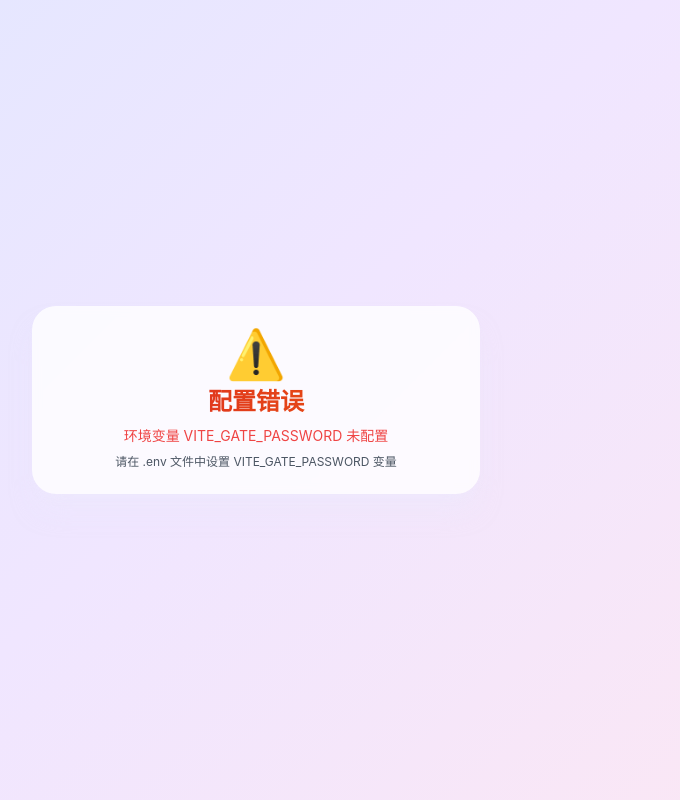
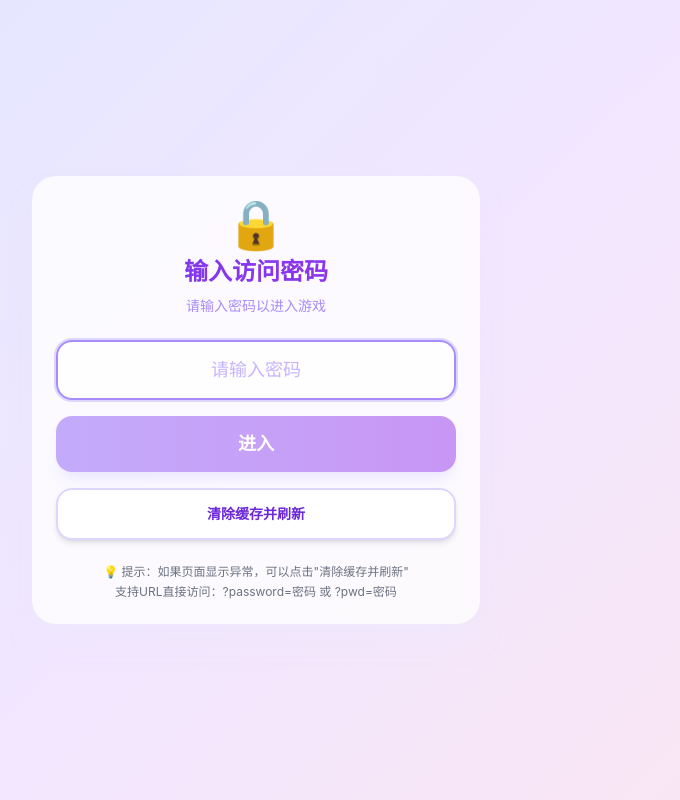
Before and after one commit to crt106/whos_undercover, a React (Vite) app in the folder client/: page / in a window 1280 px wide. Shown: the whole page, without its empty margins (384-1064 px from the left). Built offline with nearby package versions, Linux system fonts and the light colour scheme; no server answers.

Commit message:
支持URL中password和pwd参数进行密码验证

```diff
--- a/client/src/App.jsx
+++ b/client/src/App.jsx
@@ -14,22 +14,19 @@ function getPlayerId() {
   return id;
 }
 
+function generateSessionId() {
+  return 'sess_' + Math.random().toString(36).slice(2, 10) + Date.now().toString(36);
+}
+
 export default function App() {
   const [authed, setAuthed] = useState(() => {
-    if (localStorage.getItem('wuc_authed') === '1') return true;
-    // 支持 URL 携带密码直接进入，如 ?pwd=crt106
+    // 如果已有有效的 sessionId，认为已认证
+    return !!localStorage.getItem('gameSessionId');
+  });
+  const [urlAuthPending, setUrlAuthPending] = useState(() => {
+    // 检查 URL 是否携带密码参数
     const params = new URLSearchParams(window.location.search);
-    const pwd = params.get('pwd');
-    if (pwd === 'crt106') {
-      localStorage.setItem('wuc_authed', '1');
-      // 清除 URL 中的密码参数
-      params.delete('pwd');
-      const clean = params.toString();
-      const newUrl = window.location.pathname + (clean ? '?' + clean : '') + window.location.hash;
-      window.history.replaceState({}, '', newUrl);
-      return true;
-    }
-    return false;
+    return params.get('pwd') || params.get('password') || null;
   });
   const [page, setPage] = useState('home');
   const [playerId] = useState(getPlayerId);
@@ -45,6 +42,44 @@ export default function App() {
   const pageRef = useRef(page);
   pageRef.current = page;
 
+  // URL 密码验证
+  useEffect(() => {
+    if (!urlAuthPending || authed) return;
+
+    const verifyUrlPassword = async () => {
+      let sessionId = localStorage.getItem('gameSessionId');
+      if (!sessionId) {
+        sessionId = generateSessionId();
+      }
+
+      try {
+        const response = await fetch('/api/verify-password', {
+          method: 'POST',
+          headers: { 'Content-Type': 'application/json' },
+          body: JSON.stringify({ password: urlAuthPending, sessionId }),
+        });
+
+        if (response.ok) {
+          localStorage.setItem('gameSessionId', sessionId);
+          setAuthed(true);
+        }
+      } catch (err) {
+        console.error('URL password verification failed:', err);
+      }
+
+      // 清除 URL 中的密码参数
+      const params = new URLSearchParams(window.location.search);
+      params.delete('pwd');
+      params.delete('password');
+      const clean = params.toString();
+      const newUrl = window.location.pathname + (clean ? '?' + clean : '') + window.location.hash;
+      window.history.replaceState({}, '', newUrl);
+      setUrlAuthPending(null);
+    };
+
+    verifyUrlPassword();
+  }, [urlAuthPending, authed]);
+
   // 自动清除错误
   useEffect(() => {
     if (error) {
@@ -53,7 +88,10 @@ export default function App() {
     }
   }, [error]);
 
+  // Socket 连接 - 只在认证后连接
   useEffect(() => {
+    if (!authed) return;
+
     socket.connect();
 
     socket.on('connect', () => {
@@ -159,8 +197,9 @@ export default function App() {
       socket.off('words-changed');
       socket.off('player-disconnect-countdown');
       socket.off('game-aborted');
+      socket.disconnect();
     };
-  }, []);
+  }, [authed, playerId]);
 
   const createRoom = useCallback((name) => {
     if (!socket.connected) {
@@ -224,7 +263,6 @@ export default function App() {
   }, []);
 
   const handleGatePass = useCallback(() => {
-    localStorage.setItem('wuc_authed', '1');
     setAuthed(true);
   }, []);
 
--- a/client/src/pages/GatePassword.jsx
+++ b/client/src/pages/GatePassword.jsx
@@ -1,6 +1,5 @@
 import { useState, useEffect } from 'react';
 
-const GATE_PASSWORD = import.meta.env.VITE_GATE_PASSWORD;
 const MAX_ATTEMPTS = 5;
 const LOCKOUT_SECONDS = 60;
 const STORAGE_KEY = 'wuc_gate_attempts';
@@ -17,31 +16,16 @@ function saveAttemptState(state) {
   localStorage.setItem(STORAGE_KEY, JSON.stringify(state));
 }
 
+function generateSessionId() {
+  return 'sess_' + Math.random().toString(36).slice(2, 10) + Date.now().toString(36);
+}
+
 export default function GatePassword({ onPass }) {
   const [password, setPassword] = useState('');
   const [error, setError] = useState('');
   const [locked, setLocked] = useState(false);
   const [countdown, setCountdown] = useState(0);
-
-  // 检查环境变量是否配置
-  if (!GATE_PASSWORD) {
-    return (
-      <div className="card animate-fade-in space-y-6">
-        <div className="text-center space-y-2">
-          <div className="text-5xl">⚠️</div>
-          <h1 className="text-2xl font-black bg-gradient-to-r from-red-600 to-orange-600 bg-clip-text text-transparent">
-            配置错误
-          </h1>
-          <p className="text-red-500 text-sm">
-            环境变量 VITE_GATE_PASSWORD 未配置
-          </p>
-          <p className="text-gray-600 text-xs">
-            请在 .env 文件中设置 VITE_GATE_PASSWORD 变量
-          </p>
-        </div>
-      </div>
-    );
-  }
+  const [loading, setLoading] = useState(false);
 
   // 检查是否处于锁定状态
   useEffect(() => {
@@ -62,12 +46,37 @@ export default function GatePassword({ onPass }) {
     return () => clearInterval(timer);
   }, []);
 
-  const handleSubmit = (e) => {
+  const handleSubmit = async (e) => {
     e.preventDefault();
-    if (locked || !password.trim()) return;
+    if (locked || !password.trim() || loading) return;
 
-    if (password.trim() === GATE_PASSWORD) {
-      // 清除失败记录
+    setLoading(true);
+    setError('');
+
+    try {
+      // 生成或获取 sessionId
+      let sessionId = localStorage.getItem('gameSessionId');
+      if (!sessionId) {
+        sessionId = generateSessionId();
+      }
+
+      // 调用服务端验证接口
+      const response = await fetch('/api/verify-password', {
+        method: 'POST',
+        headers: {
+          'Content-Type': 'application/json',
+        },
+        body: JSON.stringify({
+          password: password.trim(),
+          sessionId,
+        }),
+      });
+
+      const data = await response.json();
+
+      if (response.ok && data.success) {
+        // 验证成功，保存 sessionId
+        localStorage.setItem('gameSessionId', sessionId);
         localStorage.removeItem(STORAGE_KEY);
         onPass();
         return;
@@ -84,11 +93,27 @@ export default function GatePassword({ onPass }) {
         setCountdown(LOCKOUT_SECONDS);
         setError(`尝试次数过多，请 ${LOCKOUT_SECONDS} 秒后再试`);
       } else {
-      setError(`密码错误，还剩 ${MAX_ATTEMPTS - state.count} 次机会`);
+        setError(data.error || `密码错误，还剩 ${MAX_ATTEMPTS - state.count} 次机会`);
       }
 
       saveAttemptState(state);
       setPassword('');
+    } catch (err) {
+      setError('网络错误，请稍后再试');
+    } finally {
+      setLoading(false);
+    }
+  };
+
+  const handleClearCache = () => {
+    // 清除所有相关的本地存储
+    localStorage.removeItem(STORAGE_KEY);
+    localStorage.removeItem('wuc_authed');
+    localStorage.removeItem('gameSessionId');
+    setError('');
+    setPassword('');
+    // 刷新页面以重新初始化状态
+    window.location.reload();
   };
 
   return (
@@ -125,11 +150,25 @@ export default function GatePassword({ onPass }) {
         <button
           type="submit"
           className="btn-primary"
-          disabled={locked || !password.trim()}
+          disabled={locked || !password.trim() || loading}
         >
-          进入
+          {loading ? '验证中...' : '进入'}
+        </button>
+
+        <button
+          type="button"
+          onClick={handleClearCache}
+          className="btn-secondary text-sm"
+          title="如果遇到认证问题，可以尝试清除缓存"
+        >
+          清除缓存并刷新
         </button>
       </form>
+
+      <div className="text-center text-xs text-gray-500 space-y-1">
+        <p>💡 提示：如果页面显示异常，可以点击"清除缓存并刷新"</p>
+        <p>支持URL直接访问：?password=密码 或 ?pwd=密码</p>
+      </div>
     </div>
   );
 }
```
Also changed, not shown: 1 other file (tests, documents, lock files or other folders). Lines whose indentation alone changed are shown as unchanged.
